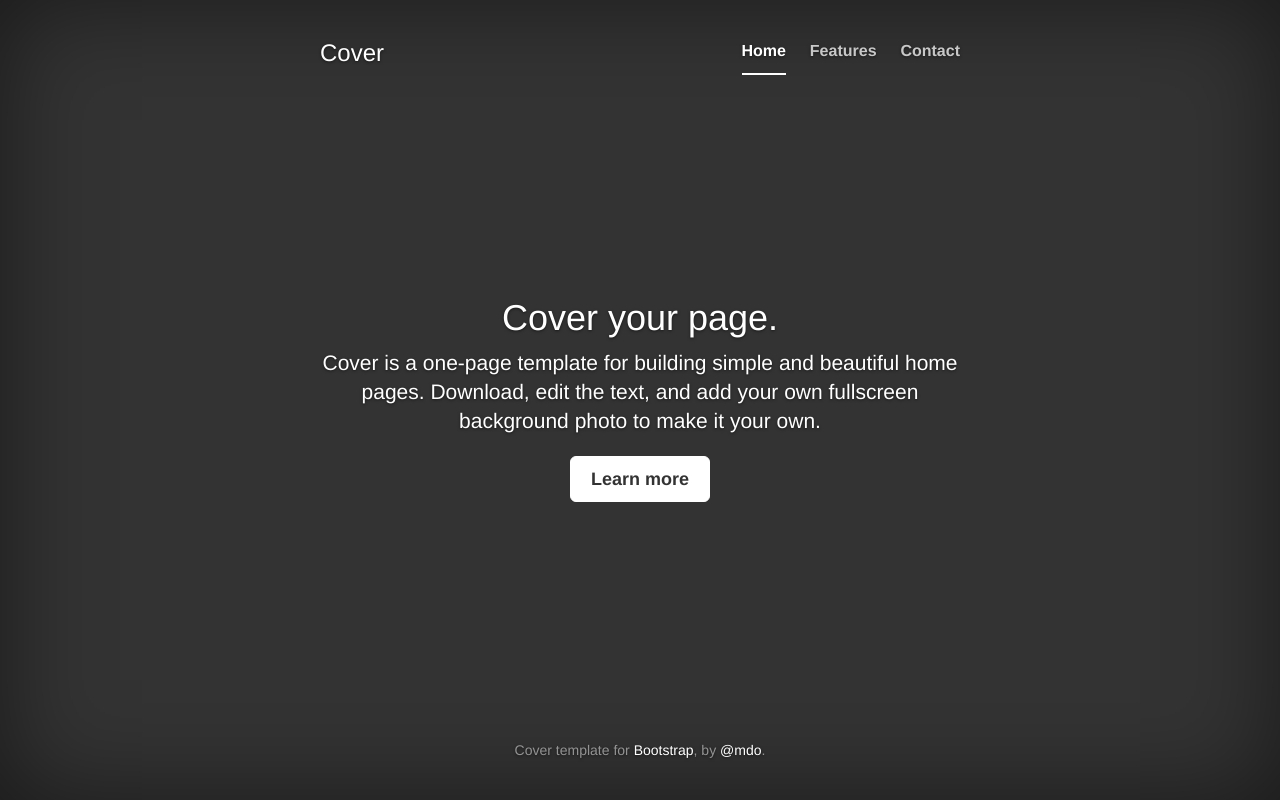
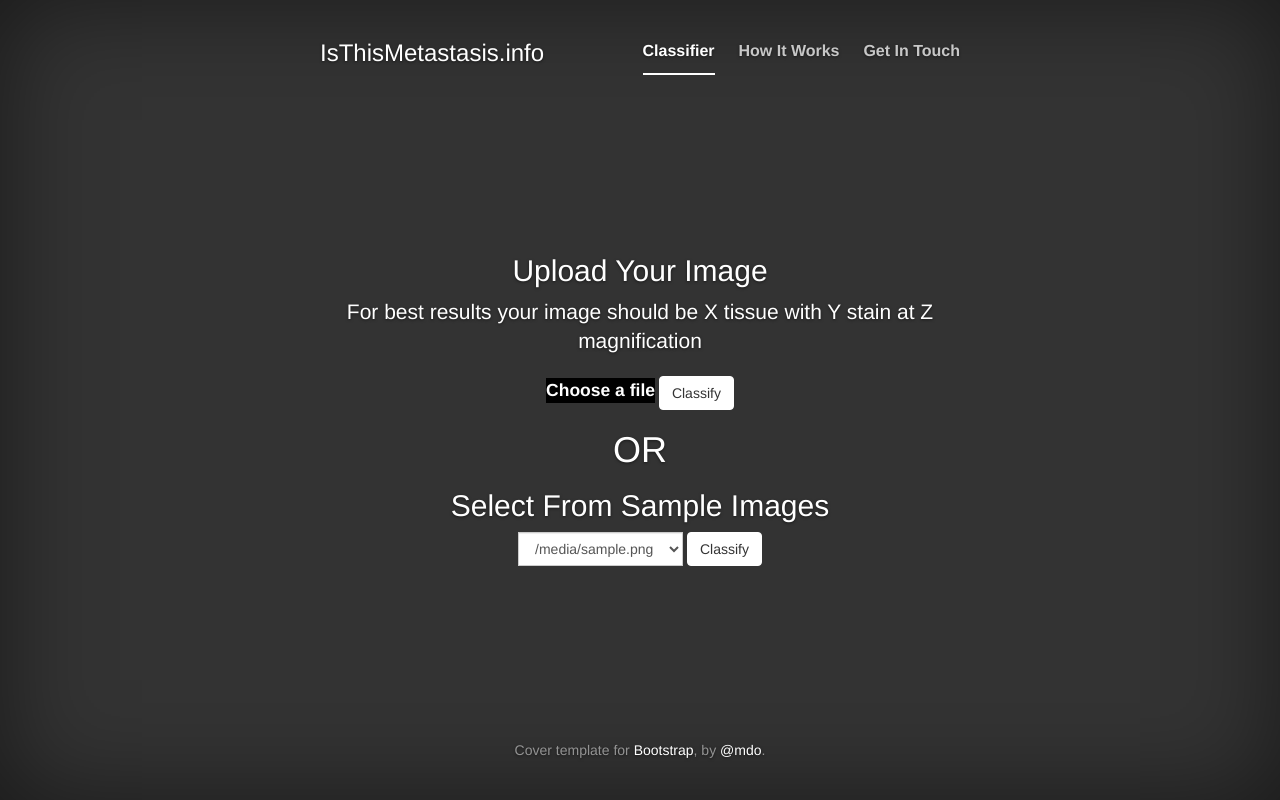
Before and after one commit to pwrose21/TissueClassifierWebApp, a Flask app: template theApp/templates/cover.html in a window 1280 px wide. Run offline with Flask 2, Linux system fonts and the light colour scheme; the template is opened without the code that fills it: most values are stand-ins (such as "Sample title", 1, 10 or a date in 2020); parts of the project's set-up code (start-up, migrations or seed data) failed here and were passed over; some libraries are stand-ins or nearby versions.

Commit message:
Added select from list

```diff
--- a/theApp/templates/cover.css
+++ b/cover.css
@@ -161,3 +161,35 @@ body {
     width: 700px;
   }
 }
+
+/* My personal edits */
+.inputfile {
+	width: 0.1px;
+	height: 0.1px;
+	opacity: 0;
+	overflow: hidden;
+	position: absolute;
+	z-index: -1;
+}
+
+.inputfile + label {
+    font-size: 1.25em;
+    font-weight: 700;
+    color: white;
+    background-color: black;
+    display: inline-block;
+}
+
+.inputfile:focus + label,
+.inputfile + label:hover {
+    background-color: red;
+}
+
+.inputfile + label {
+	cursor: pointer; /* "hand" cursor */
+}
+
+.inputfile:focus + label {
+	outline: 1px dotted #000;
+	outline: -webkit-focus-ring-color auto 5px;
+}
--- a/theApp/__init__.py
+++ b/theApp/__init__.py
@@ -1,5 +1,5 @@
 from flask import Flask
-app = Flask(__name__)
+app = Flask(__name__, static_url_path='/static')
 app.config['UPLOAD_FOLDER'] = '/tmp/uploads/'
 app.config['ALLOWED_EXTENSIONS'] = set(['txt', 'pdf', 'png', 'jpg', 'jpeg', 'gif'])
 from theApp import views
--- a/theApp/templates/cover.html
+++ b/theApp/templates/cover.html
@@ -9,16 +9,16 @@
     <meta name="author" content="">
     <link rel="icon" href="../../favicon.ico">
 
-    <title>Cover Template for Bootstrap</title>
+    <title>IsThisMetastasis</title>
 
     <!-- Bootstrap core CSS -->
-    <link href="../../bootstrap-3.3.7-dist/css/bootstrap.min.css" rel="stylesheet">
+    <link href="../static/css/bootstrap.min.css" rel="stylesheet">
 
     <!-- IE10 viewport hack for Surface/desktop Windows 8 bug -->
     <link href="../../assets/css/ie10-viewport-bug-workaround.css" rel="stylesheet">
 
     <!-- Custom styles for this template -->
-    <link href="cover.css" rel="stylesheet">
+    <link href="../static/css/cover.css" rel="stylesheet">
 
     <!-- Just for debugging purposes. Don't actually copy these 2 lines! -->
     <!--[if lt IE 9]><script src="../../assets/js/ie8-responsive-file-warning.js"></script><![endif]-->
@@ -29,6 +29,7 @@
       <script src="https://oss.maxcdn.com/html5shiv/3.7.3/html5shiv.min.js"></script>
       <script src="https://oss.maxcdn.com/respond/1.4.2/respond.min.js"></script>
     <![endif]-->
+
   </head>
 
   <body>
@@ -41,23 +42,55 @@
 
           <div class="masthead clearfix">
             <div class="inner">
-              <h3 class="masthead-brand">Cover</h3>
+              <h3 class="masthead-brand">IsThisMetastasis.info</h3>
               <nav>
                 <ul class="nav masthead-nav">
-                  <li class="active"><a href="#">Home</a></li>
-                  <li><a href="#">Features</a></li>
-                  <li><a href="#">Contact</a></li>
+                  <li class="active"><a href="#">Classifier</a></li>
+                  <li><a href="#">How It Works</a></li>
+                  <li><a href="#">Get In Touch</a></li>
                 </ul>
               </nav>
             </div>
           </div>
 
           <div class="inner cover">
-            <h1 class="cover-heading">Cover your page.</h1>
-            <p class="lead">Cover is a one-page template for building simple and beautiful home pages. Download, edit the text, and add your own fullscreen background photo to make it your own.</p>
+            <h2 class="cover-heading">Upload Your Image</h2>
+            <p class="lead">For best results your image should be X tissue with Y stain at Z magnification</p>
+	    <form action="" method=post enctype=multipart/form-data>
+	      <!--<p>--> <!--<input type=file name=file>-->
+	      <input type="file" name="file" id="file" class="inputfile"/>
+	      <label for="file"> Choose a file </label>
+	      <!--<input type=submit value=Classify>-->
+	      <button type="submit" class="btn btn-default">Classify</button>
+	     <!-- </p>-->
+	    </form>
+	    <h1> OR </h1>
+	    <h2> Select From Sample Images </h2>
+	    <form class="form-inline" method="POST" action="{{url_for('test')}}">
+	      <div class="form-group">
+		<div class="input-group">
+		  <!--<span class="input-group-addon"> Please select</span>-->
+		  <select name="file_select" class="selectpicker form-control">
+		    {% for f in files %}
+		    <option value="{{f}}">{{f}}</option>
+		    {% endfor %}
+		  </select>
+		</div>
+		<button type="submit" class="btn btn-default">Classify</button>
+	      </div>
+	      </form>
+
+	    <!--<input
+	    <ul>
+	      {% for file in files %}
+	      <li><a href="{{file}}">{{file}}</a></li>
+	      {% endfor %}
+	    </ul>-->
+	    <!--
             <p class="lead">
               <a href="#" class="btn btn-lg btn-default">Learn more</a>
             </p>
+	    -->
           </div>
 
           <div class="mastfoot">
```
Also changed, not shown: theApp/views.py (+20 -9 lines), README.md, 1 other file.
